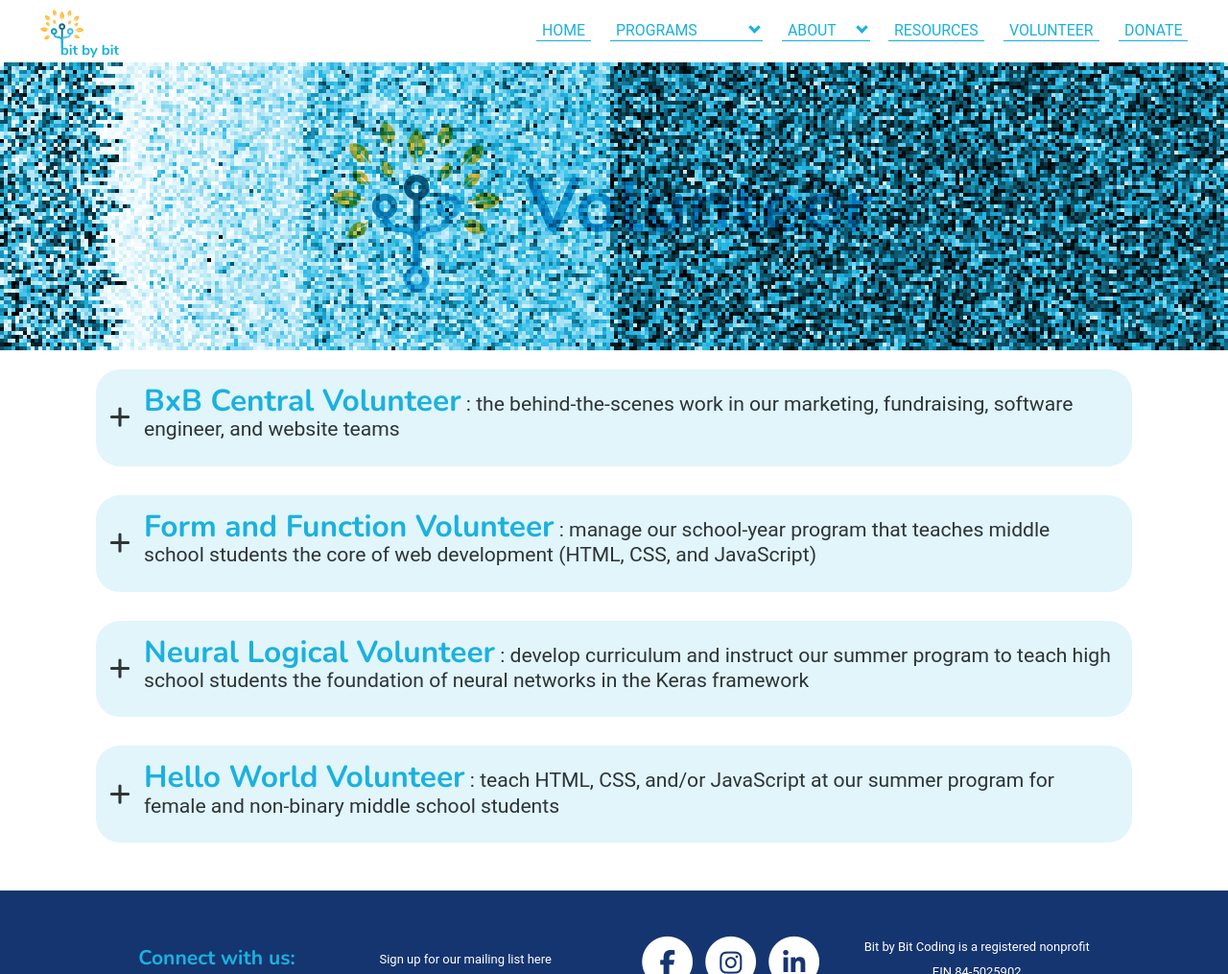
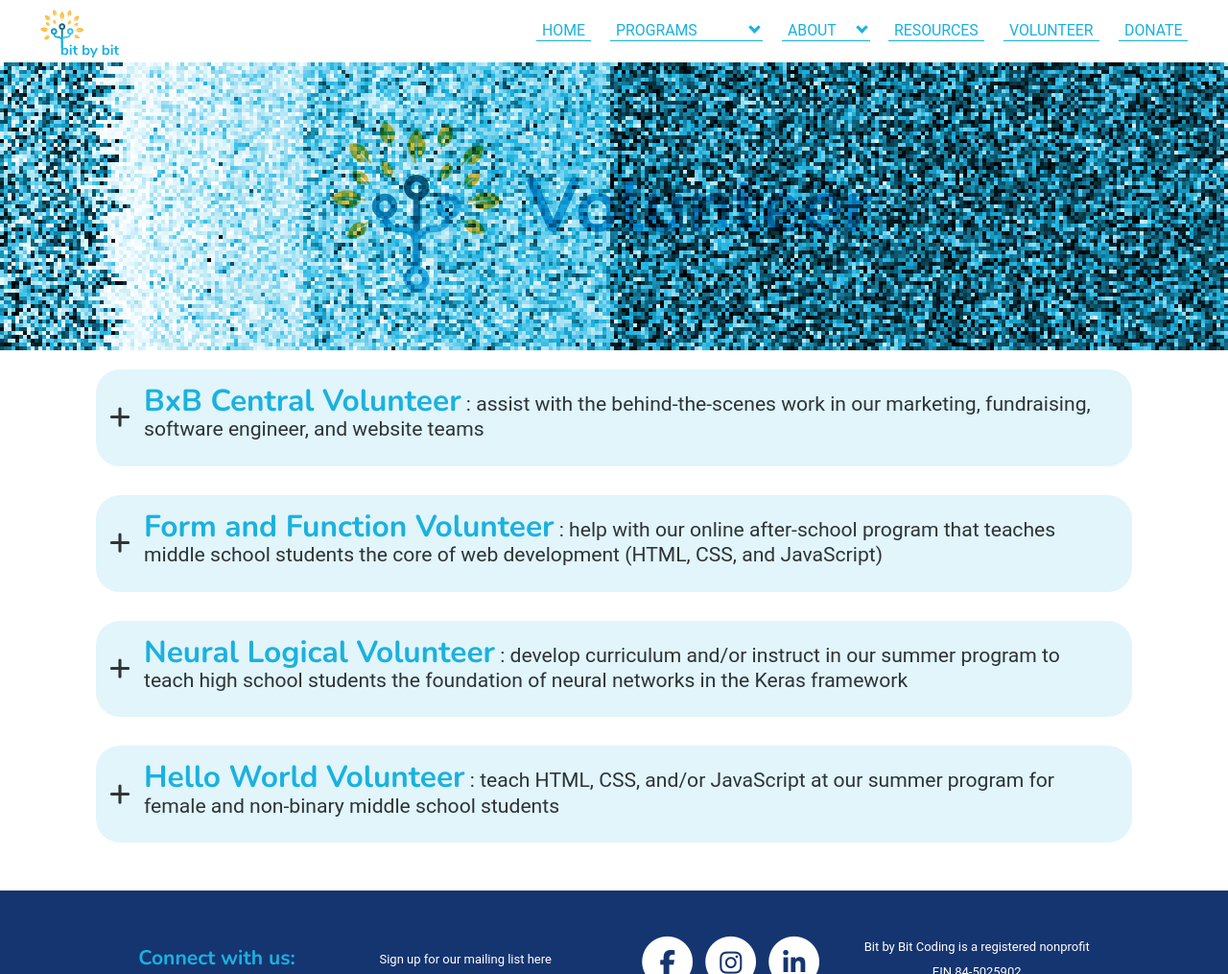
Before and after one commit to bit-by-bit-coding/bxb-website, a Jekyll site: the page built from volunteer.html, in a window 1280 px wide and 1124 px high, cut to the strip 0-1015 px from the top of the window. Shown: the whole strip at 96% size. Built offline with Jekyll 4.4.1, drawn with Linux system fonts in a browser that asks for light colours; nearby versions of some CDN libraries; some web fonts are replaced; some of the changed lines change nothing that is shown.

Commit message:
fix wording

```diff
--- a/volunteer.html
+++ b/volunteer.html
@@ -50,7 +50,7 @@
                 <div class="underline">
                     <h2 class="noslashes">BxB Central Volunteer</h2>
                     <p>
-                        : the behind-the-scenes work in our marketing, fundraising, software
+                        : assist with the behind-the-scenes work in our marketing, fundraising, software
                         engineer, and website teams
                     </p>
                 </div>
@@ -66,10 +66,10 @@
                         in this position.
                     </p>
                     <p><strong>When:</strong> The time commitment for the Director of Operations is around 10 hours a week and
-                        about 8 hours a week for the the Assistant Director.
+                        about 8 hours a week for the Assistant Director.
                     </p>
                     <p><strong>Benefits:</strong> Gain invaluable leadership and project management experience, collaborate
-                        width other, sharpen your communication skills, and plan the future of our organization.
+                        with others, sharpen your communication skills, and plan the future of our organization.
 
                     </p>
                     <a href="{{ 'bbleadership.html' | relative_url | remove: '.html' }}">
@@ -79,11 +79,9 @@
                 <div class="details-item">
                     <h3 class="noslashes">Team Lead</h3>
                     <p>
-                        Lead our software engineer team that mainly code interactive tutorials or our website team
-                        that codes and maintains our website.
+                        Lead our software engineer team coding interactive tutorials or lead our website team coding and maintaining our website.
                     </p>
-                    <p><strong>Who:</strong> Someone with HTML, CSS, and JavaScript experience (the level needed for
-                        each differs per position) along with key organizational, communication, and leadership skills.
+                    <p><strong>Who:</strong> Someone with HTML, CSS, and JavaScript experience (the level needed differs per position) along with key organizational, communication, and leadership skills.
                     </p>
                     <p><strong>When:</strong> The time commitment for the team lead positions is around 8-10 hours a week.
                     </p>
@@ -100,7 +98,7 @@
                         Volunteer within the marketing, fundraising, software engineer, or website team!
                     </p>
                     <p><strong>Who:</strong> Anybody who wants to contribute to our mission and support our programs.
-                        With a wide range of responsibilities, within BxB Central, we will have a task for you!
+                        With a wide range of responsibilities within BxB Central, we will have a task for you!
                     </p>
                     <p><strong>When:</strong> Unlike the programs, there is no set time and we are much more flexible
                         with meetings and work.
@@ -124,7 +122,7 @@
                 <div class="underline">
                     <h2 class="noslashes">Form and Function Volunteer</h2>
                     <p>
-                        :  manage our school-year program that teaches middle school students the core of web development
+                        :  help with our online after-school program that teaches middle school students the core of web development
                         (HTML, CSS, and JavaScript)
                     </p>
                 </div>
@@ -140,11 +138,11 @@
                         improving our programs.
                     </p>
                     <p><strong>When:</strong> The time commitment for the Director of Form and Function is around 10 hours a week and
-                        about 8 hours a week for the the Assistant Director.
+                        about 8 hours a week for the Assistant Director.
                     </p>
                     <p><strong>Benefits:</strong> Gain invaluable leadership and project management experience, collaborate with
                         others, sharpen your communication skills, and plan the future of the program. Upon successful completion, you
-                        will receive a bonus of $1,800 for the Assistant Director position.
+                        will receive a bonus of $2,000 for the Director position and $1,800 for the Assistant Director position.
                     </p>
                     <a href="{{ 'ffleadership.html' | relative_url | remove: '.html' }}">
                         <button class="buttons">Learn more and apply</button></a>
@@ -154,7 +152,7 @@
                     <h3 class="noslashes">Standard Volunteer</h3>
                     <p>
                         Unfortunately, applications for Form and Function Standard Volunteer are currently closed. We encourage
-                        you to check out our other positions or come back later for the start of Form and Function!
+                        you to check out our other positions and come back in August to volunteer for the 2021/2022 year of Form and Function.
                     </p>
                     <!--
                     <p><strong>Note: </strong>No current spaces available but please check back.</p>
@@ -192,7 +190,7 @@
                 <div class="underline">
                     <h2 class="noslashes">Neural Logical Volunteer</h2>
                     <p>
-                        : develop curriculum and instruct our summer program to teach high school students
+                        : develop curriculum and/or instruct in our summer program to teach high school students
                         the foundation of neural networks in the Keras framework
                     </p>
                 </div>
@@ -202,20 +200,20 @@
                     <h3 class="noslashes">Standard Volunteer</h3>
                     <p><strong>Note: </strong>Volunteer applications will close July 17th.</p>
                     <p>
-                        Develop curriculum and teach high school student the concepts, math, and code behind
+                        Develop curriculum and teach high school students the concepts, math, and code behind
                         neural networks.
                     </p>
-                    <p><strong>Who:</strong> Anyone who know Python and the basics of deep learning/neural
+                    <p><strong>Who:</strong> Anyone who knows Python and the basics of deep learning/neural
                         networks. Ideally, this includes familiarity with Tensorflow/Keras, but if you know
-                        something else (eg Pandas or PyTorch) that is also acceptable. Teaching experience is
+                        something else (e.g. Pandas or PyTorch) that is also acceptable. Teaching experience is
                         not needed but would be appreciated.
                     </p>
                     <p><strong>When:</strong> Volunteers who wish to teach will volunteer during the weeks of
                         August 2nd and/or 9th, from 3 to 5:30pm PT. Volunteers who create curriculum
-                        will attend hour long bi-weekly meetings.
+                        must attend hour long bi-weekly meetings.
                     </p>
                     <p><strong>Benefits:</strong> Sharpen your coding, communication, and leadership skills while
-                        gaining volunteer hours and introducing highschoolers to the wonders of neural nets.
+                        gaining volunteer hours and introducing high schoolers to the wonders of neural nets.
                     </p>
                     <a href="{{ 'nlvolunteerinfo.html' | relative_url | remove: '.html' }}">
                         <button class="buttons">Learn more and apply</button></a>
@@ -239,7 +237,7 @@
             </summary>
             <p>
                 Unfortunately, applications for Hello World are currently closed. We encourage you to check out our
-                other positions or come back later for the next year of Hello World!
+                other positions and come back next spring to help with the 2022 Hello World program.
             </p>
             <!--<div class="details-container">
                 <div class="details-item">
```
